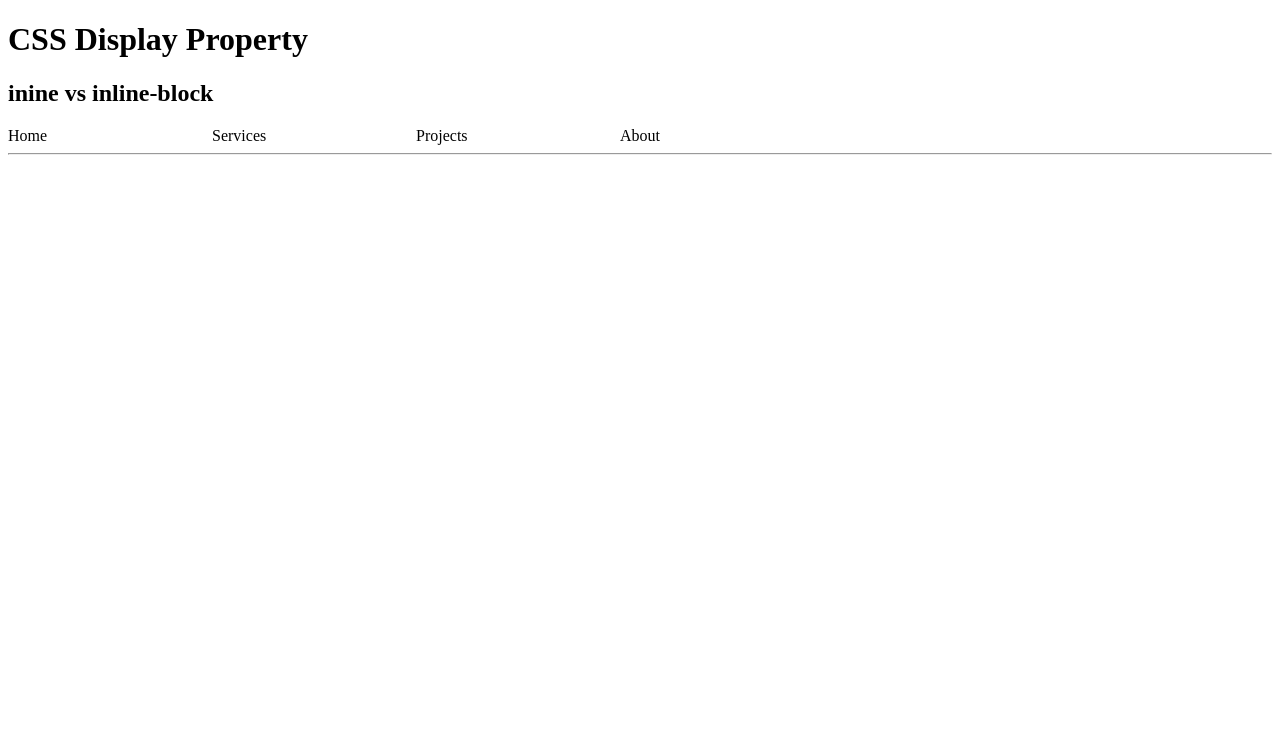
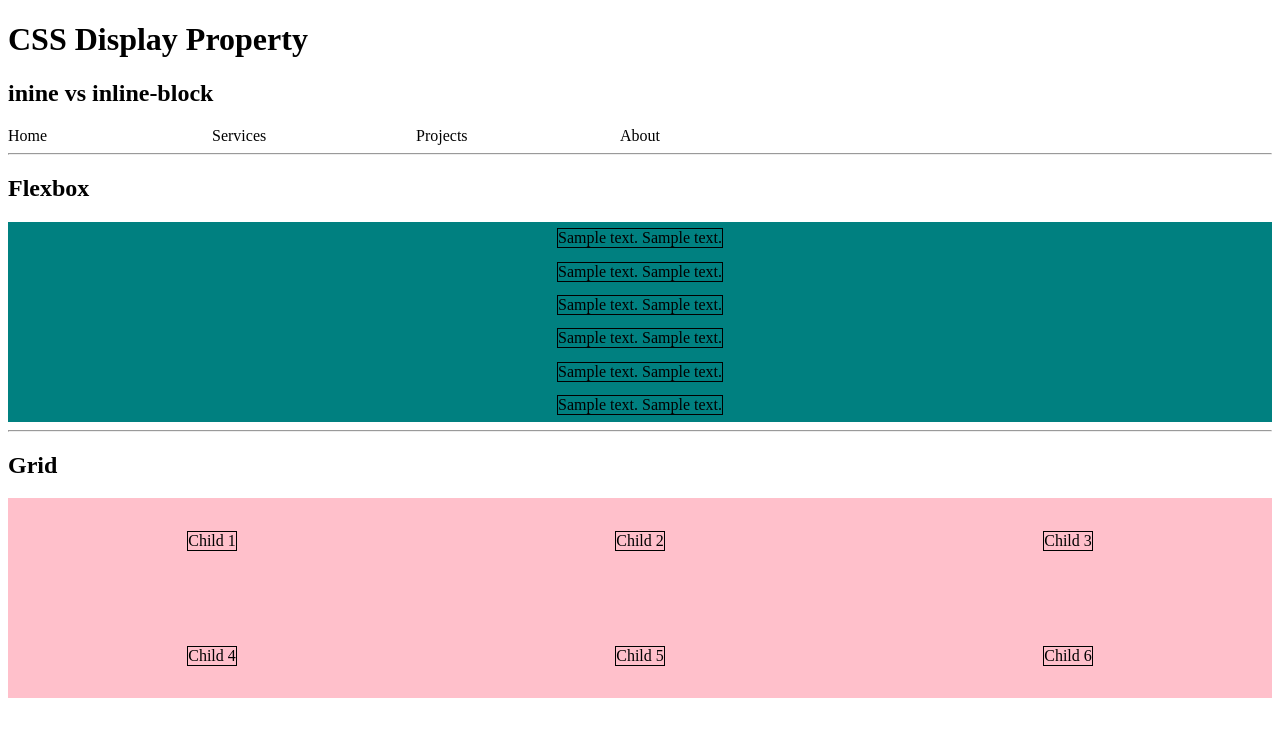
Before and after one commit to BhargaviSharma3074/bhargavisharma3074.github.io, a plain HTML site: page CSS/index2.html in a window 1280 px wide. Drawn offline with Linux system fonts and the light colour scheme.

Commit message:
CSS update

```diff
--- a/CSS/index2.html
+++ b/CSS/index2.html
@@ -10,11 +10,34 @@
             width: 200px;
         } */
         li{
-            display: inline-block;
+            display: inline-block; /*for menu items always try to use inline-block*/
             width: 200px;
         }
         .flex{
+            display: flex;
+            flex-direction: column;  /*to get the div in vertical column, the default is horizontal line*/
+            justify-content: space-around;
+            align-items: center;
+            background-color: teal;
+            height: 200px;
+            flex-wrap: wrap;
 
+        }
+        .flex div{
+            border: 1px solid black;
+        }
+        .grid{
+            display: grid;
+            grid-template-columns: auto auto auto;
+            column-gap: 20px;
+            row-gap: 30px;
+            justify-content: space-around;
+            align-items: center;
+            background-color: pink;
+            height: 200px;
+        }
+        .grid div{
+            border: 1px solid black;
         }
     </style>
 </head>
@@ -26,6 +49,24 @@
     <li>Projects</li>
     <li>About</li>
     <hr>
-
+    <h2>Flexbox</h2>
+    <div class="flex">
+        <div>Sample text. Sample text.</div> <!--div is a block level element, i.e, it will take the complete width-->
+        <div>Sample text. Sample text.</div> <!-- default display prop of div is block-->
+        <div>Sample text. Sample text.</div>
+        <div>Sample text. Sample text.</div>
+        <div>Sample text. Sample text.</div>
+        <div>Sample text. Sample text.</div>
+    </div>
+    <hr>
+    <h2>Grid</h2>
+    <div class="grid">
+        <div>Child 1</div> <!--div is a block level element, i.e, it will take the complete width-->
+        <div>Child 2</div> <!-- default display prop of div is block-->
+        <div>Child 3</div>
+        <div>Child 4</div>
+        <div>Child 5</div>
+        <div>Child 6</div>
+    </div>
 </body>
 </html>
```
Also changed, not shown: CSS/index3.html (+40 -0 lines).
